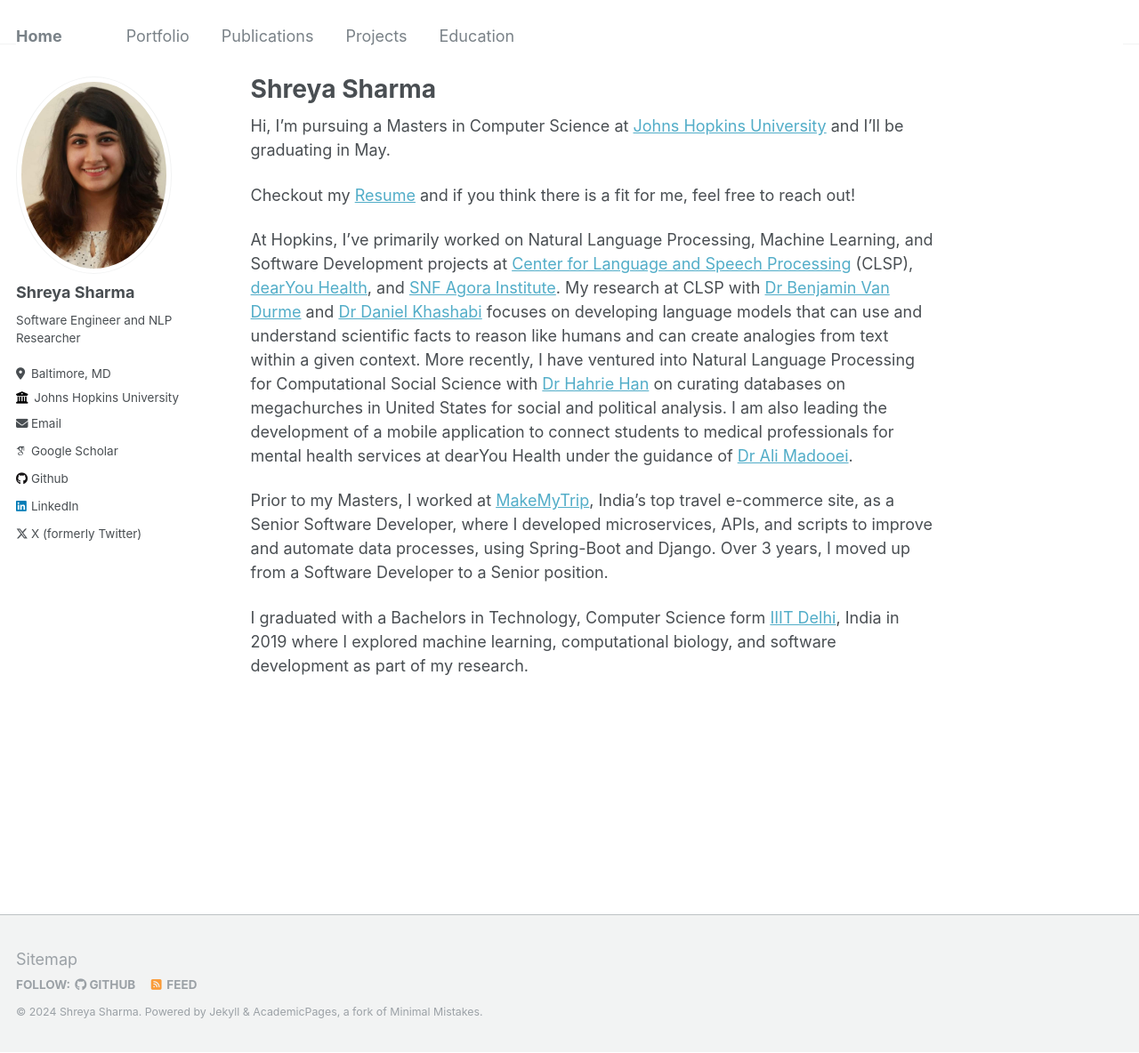
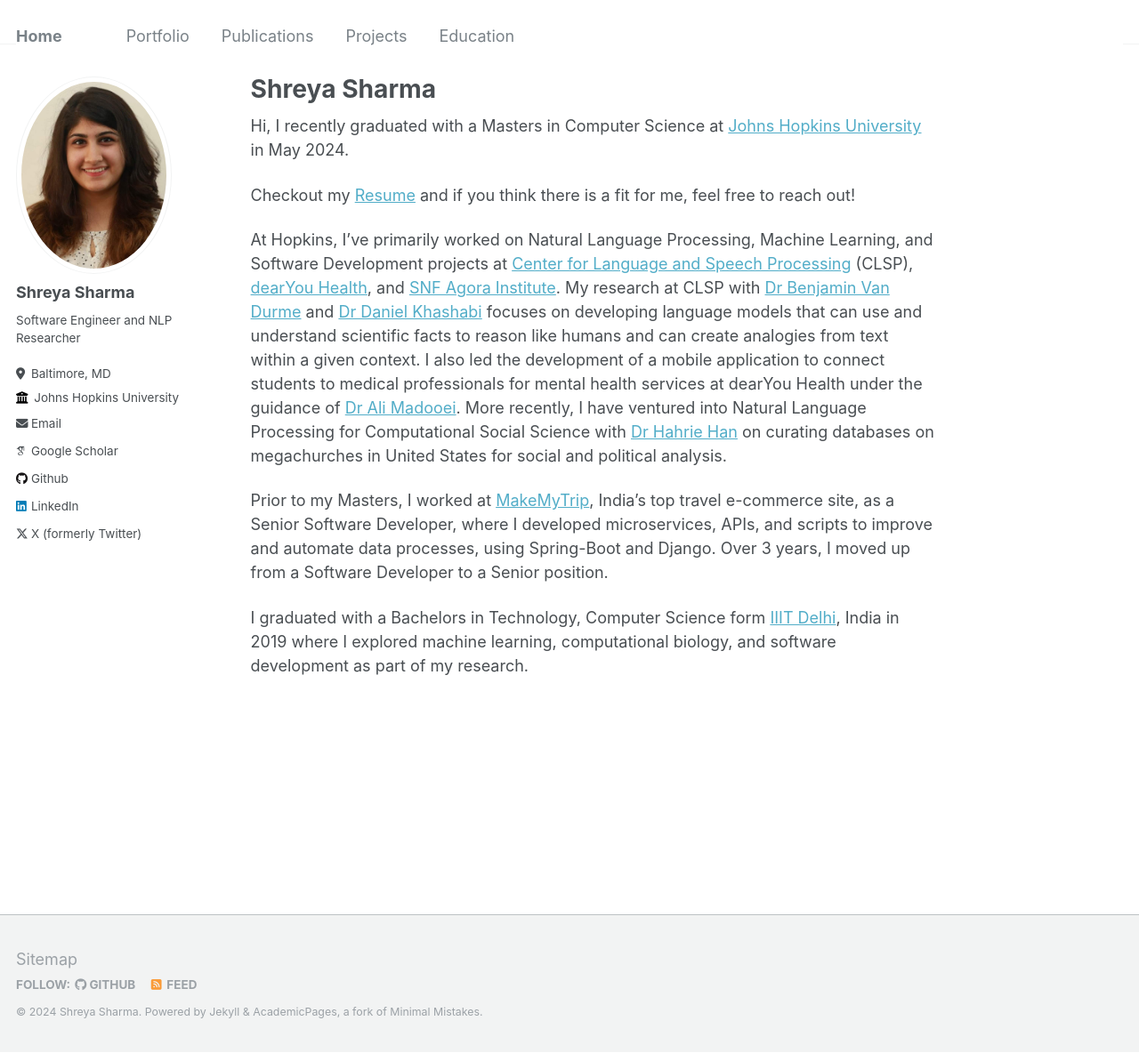
Before and after one commit to lshreyasharmal/lshreyasharmal.github.io, a Jekyll site: the page built from _pages/about.md, in a window 1280 px wide and 1184 px high. Shown: the whole window at 89% size. Built offline with Jekyll 4.4.1, drawn with Linux system fonts in a browser that asks for light colours; some web fonts are replaced.

Commit message:
Update about.md

```diff
--- a/_pages/about.md
+++ b/_pages/about.md
@@ -6,11 +6,11 @@ redirect_from:
   - /about/
   - /about.html
 ---
-Hi, I'm pursuing a Masters in Computer Science at [Johns Hopkins University](https://www.cs.jhu.edu/) and I'll be graduating in May.
+Hi, I recently graduated with a Masters in Computer Science at [Johns Hopkins University](https://www.cs.jhu.edu/) in May 2024.
 
 Checkout my [Resume]({{site.url}}/files/Resume_Shreya_Sharma.pdf) and if you think there is a fit for me, feel free to reach out!
 
-At Hopkins, I've primarily worked on Natural Language Processing, Machine Learning, and Software Development projects at [Center for Language and Speech Processing](https://www.clsp.jhu.edu/) (CLSP), [dearYou Health](https://www.dearyouhealth.org/tech-board), and [SNF Agora Institute](https://snfagora.jhu.edu/). My research at CLSP with [Dr Benjamin Van Durme](https://www.cs.jhu.edu/~vandurme/) and [Dr Daniel Khashabi](https://danielkhashabi.com/) focuses on developing language models that can use and understand scientific facts to reason like humans and can create analogies from text within a given context. More recently, I have ventured into Natural Language Processing for Computational Social Science with [Dr Hahrie Han](https://www.hahriehan.com/) on curating databases on megachurches in United States for social and political analysis. I am also leading the development of a mobile application to connect students to medical professionals for mental health services at dearYou Health under the guidance of [Dr Ali Madooei](https://www.linkedin.com/in/alimadooei/).
+At Hopkins, I've primarily worked on Natural Language Processing, Machine Learning, and Software Development projects at [Center for Language and Speech Processing](https://www.clsp.jhu.edu/) (CLSP), [dearYou Health](https://www.dearyouhealth.org/tech-board), and [SNF Agora Institute](https://snfagora.jhu.edu/). My research at CLSP with [Dr Benjamin Van Durme](https://www.cs.jhu.edu/~vandurme/) and [Dr Daniel Khashabi](https://danielkhashabi.com/) focuses on developing language models that can use and understand scientific facts to reason like humans and can create analogies from text within a given context. I also led the development of a mobile application to connect students to medical professionals for mental health services at dearYou Health under the guidance of [Dr Ali Madooei](https://www.linkedin.com/in/alimadooei/). More recently, I have ventured into Natural Language Processing for Computational Social Science with [Dr Hahrie Han](https://www.hahriehan.com/) on curating databases on megachurches in United States for social and political analysis.
 
 Prior to my Masters, I worked at [MakeMyTrip](https://www.makemytrip.com/about-us.html), India's top travel e-commerce site, as a Senior Software Developer, where I developed microservices, APIs, and scripts to improve and automate data processes, using Spring-Boot and Django. Over 3 years, I moved up from a Software Developer to a Senior position.
 
```
